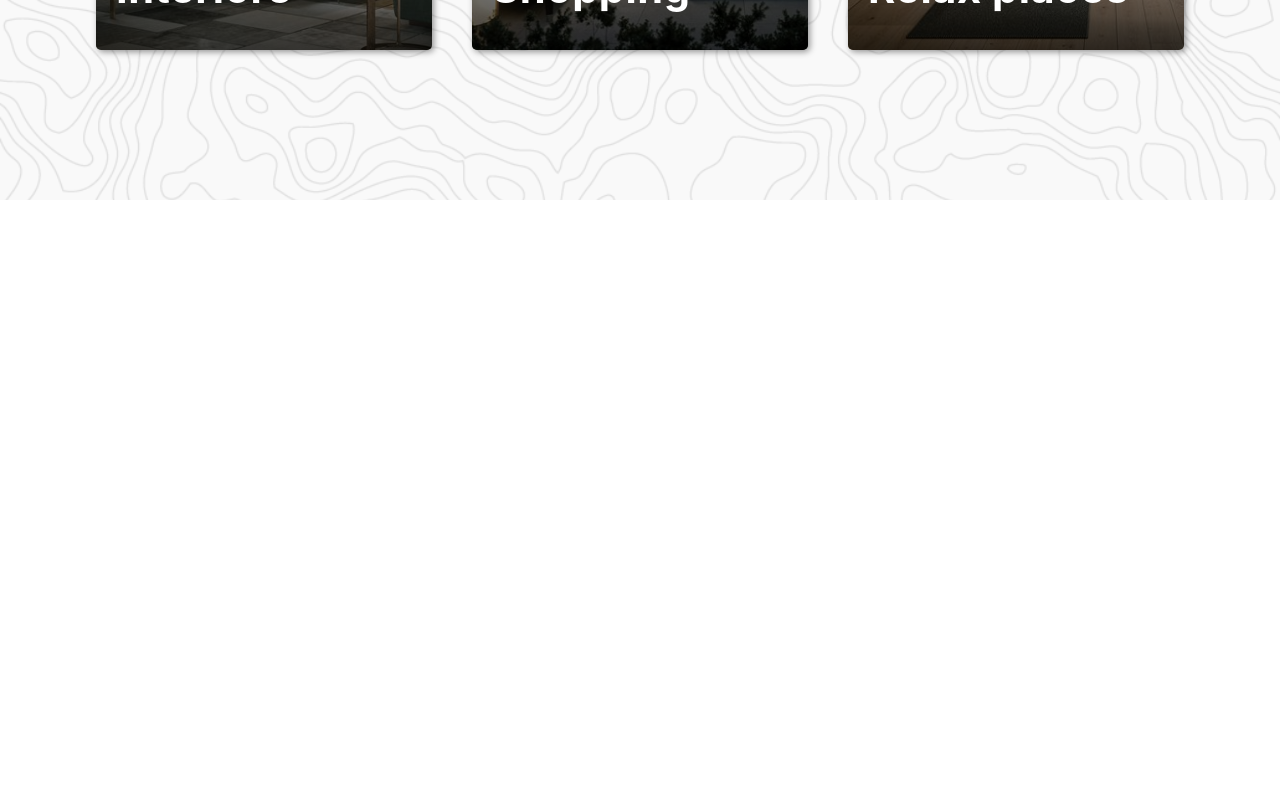
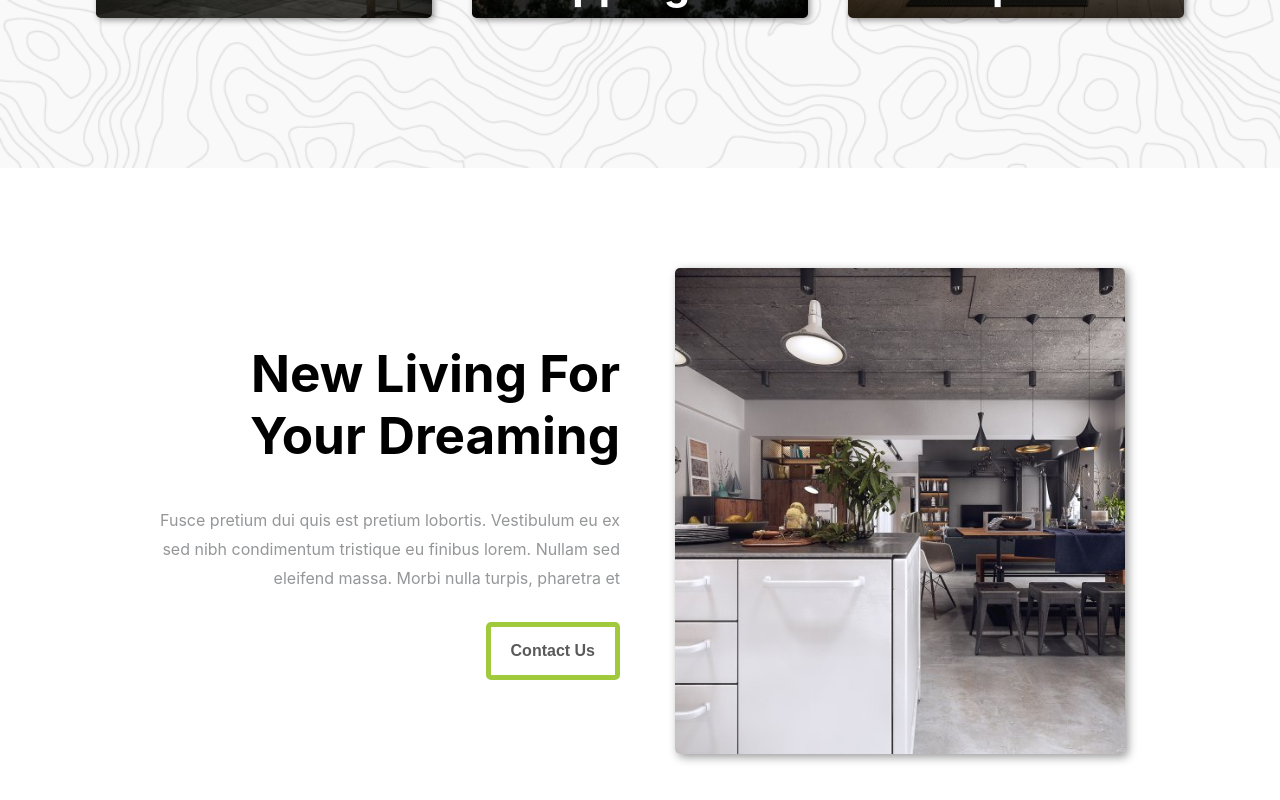
Before and after one commit to Kmonterohenriquez/housing, a React (Create React App) app: page / in a window 1280 px wide. Shown: the part 876-1676 px from the top of the page. Before the commit the page ends 1076 px from the top, so only its background shows below. Built offline with nearby package versions, Linux system fonts and the light colour scheme.

Commit message:
just started working on NewLiving component

```diff
--- a/src/App.js
+++ b/src/App.js
@@ -2,12 +2,14 @@ import React from 'react';
 import './App.sass';
 import Nav from'./Components/Nav/Nav'
 import Features from './Components/Features/Features'
+import NewLiving from './Components/NewLiving/NewLiving'
 
 function App() {
   return (
     <div className="App">
       <Nav />
       <Features/>
+      <NewLiving/>
     </div>
   );
 }
--- a/src/App.sass
+++ b/src/App.sass
@@ -1,7 +1,16 @@
+*
+  outline: none
+  padding: 0
+  margin: 0
+
 @mixin container($width, $max-width)
   width: $width
   max-width: $max-width
   margin: 0 auto
 
+
 .container
   @include container( 85%,1100px)
+
+.sm-container
+  @include container( 85%,1000px)
--- a/src/Components/Nav/Nav.sass
+++ b/src/Components/Nav/Nav.sass
@@ -20,6 +20,7 @@
                 list-style: none
                 padding: 10px
                 font-size: .9.5rem
+                cursor: pointer
                 &:hover
                     color: darken(#BDBDBD, 50% )
 
--- /dev/null
+++ b/src/Components/NewLiving/NewLiving.js
@@ -0,0 +1,22 @@
+import React from 'react'
+import './NewLiving.sass'
+import image_4 from '../../img/image-04.jpg'
+const NewLiving = () => {
+    return (
+        <div className='NewLiving'>
+            <div className='NewLiving-container sm-container'>
+                {/* <img src="" alt=""/> */}
+                <div className="left-side">
+                    <h1 className='NewLiving-title'>New Living For Your Dreaming</h1>
+                    <p className='NewLiving-text'>Fusce pretium dui quis est pretium lobortis. Vestibulum eu ex sed nibh condimentum tristique eu finibus lorem. Nullam sed eleifend massa. Morbi nulla turpis, pharetra et</p>
+                    <button><a href="/">Contact Us</a></button>
+                </div>
+                <div className="right-side">
+                    <img src={image_4} alt=""/>
+                </div>
+            </div>
+        </div>
+    )
+}
+
+export default NewLiving
--- /dev/null
+++ b/src/Components/NewLiving/NewLiving.sass
@@ -0,0 +1,44 @@
+.NewLiving
+    padding: 100px 0
+    &-container
+        display: grid
+        grid-template-columns: repeat(auto-fit, minmax(200px, 1fr))
+        grid-gap: 40px
+        justify-content: center
+        align-items: center
+
+    .left-side
+        text-align: end
+        .NewLiving-title
+            font-size: 3.2rem
+        .NewLiving-text
+            color: #949698
+            line-height: 1.8rem
+            margin: 40px 0 30px
+        button
+            background: transparent
+            border-style: none
+            border: 5px solid #A0CA3B
+            padding: 15px 20px
+            border-radius: 5px
+            cursor: pointer
+
+            &:hover
+                background: #A0CA3B
+            &:hover a
+                color: white
+            a
+
+                text-decoration: none
+                color: #5A5A5A
+                font-weight: bolder
+                font-size: 1rem
+
+    .right-side
+        display: flex
+        justify-content: center
+        align-items: center
+        img
+            border-radius: 5px
+            box-shadow: 3px 3px 10px #00000069
+            max-width: 450px
```
Also changed, not shown: src/Components/Quote/Quote.js (added, +11 -0 lines), src/Components/Quote/Quote.sass (added), src/img/image-04.jpg (added), src/img/pattern-dot.png (added).
